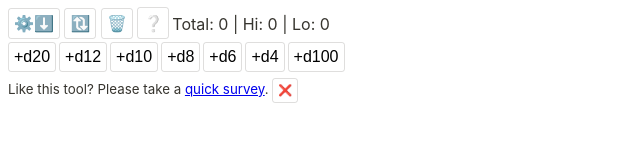
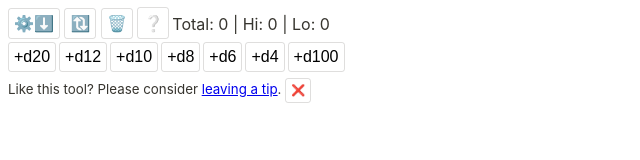
Before and after one commit to AdamWrighter/dice-roller, a plain HTML site: page index.html in a window 1280 px wide. Shown: the full height of the page, 0-640 px from the left. Drawn offline with Linux system fonts and the light colour scheme.

Commit message:
Change survey link to tip

```diff
--- a/index.html
+++ b/index.html
@@ -67,8 +67,7 @@
         <button id="d100" onclick="addDie(100)" type="button" title="Add a d100">+d100</button>
     </div>
     <div id="dice"></div>
-    <small id="survey-ask">Like this tool? Please take a <a href="https://tripetto.app/run/VGRA6Q849I" target="_blank">quick
-            survey</a>. <button class="small" id="survey-ask-button" onclick="hideSurveyAsk()" type="button">❌</button><small>
+    <small id="survey-ask">Like this tool? Please consider <a href="https://www.buymeacoffee.com/ratman" target="_blank">leaving a tip</a>. <button class="small" id="survey-ask-button" onclick="hideSurveyAsk()" type="button">❌</button><small>
 
             <script src="main.js"></script>
 </body>
```
